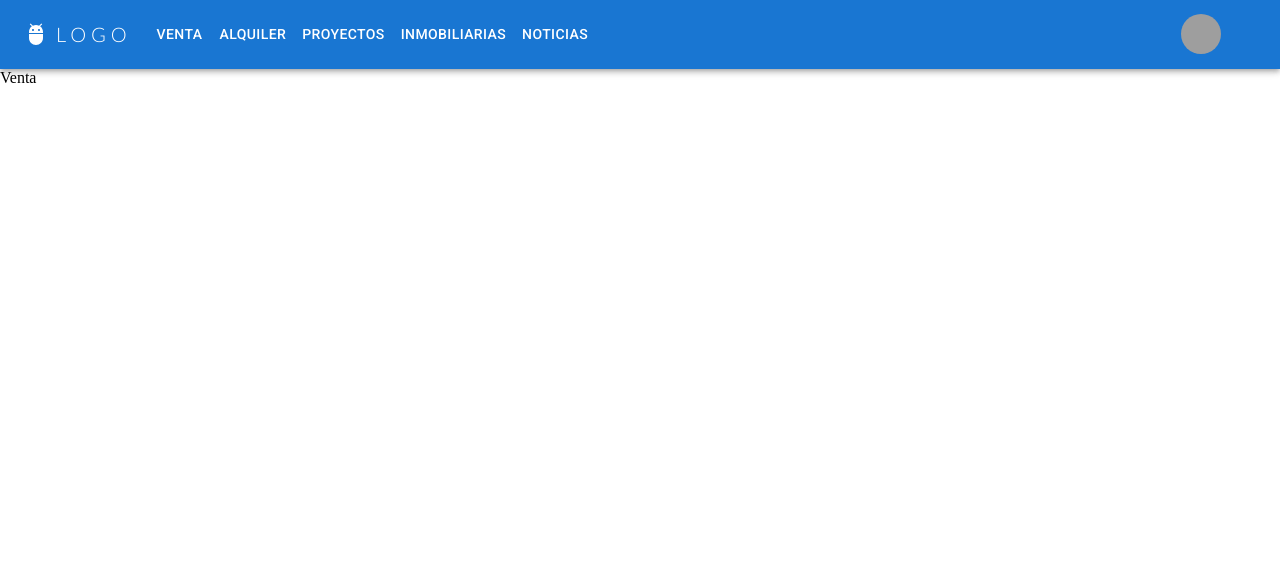
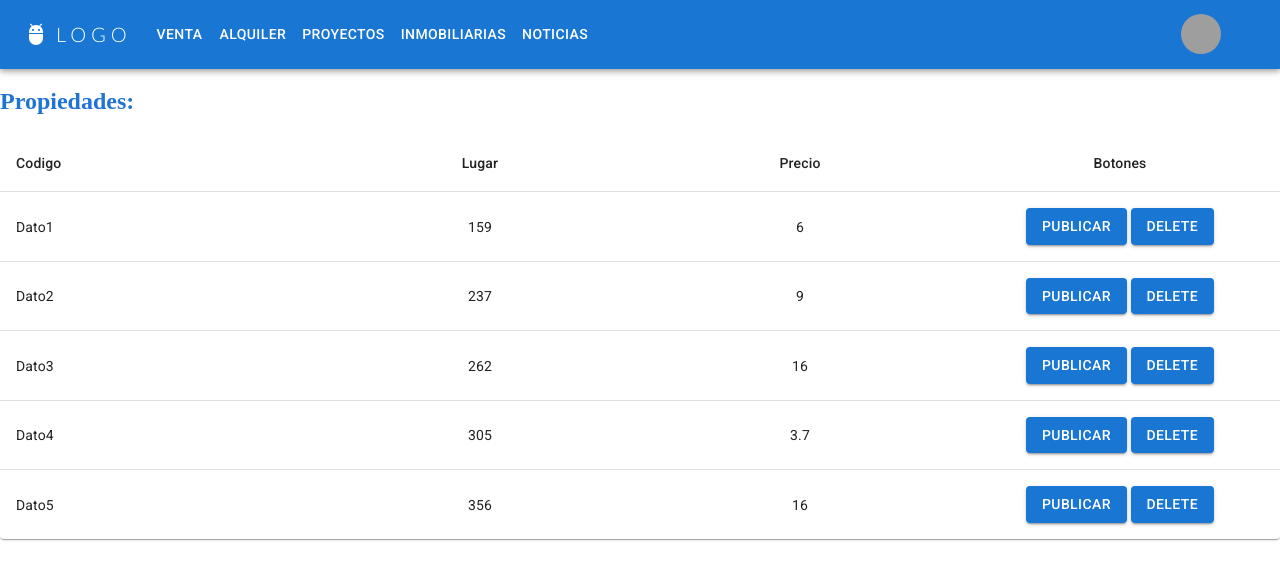
Before and after one commit to elfabito/proyecto-final-marketplace, a React (Create React App) app: page /venta in a window 1280 px wide. Shown: the top 580 px of the page. Built offline with nearby package versions, Linux system fonts and the light colour scheme; grey boxes are pictures that could not be loaded; what react-swipeable-views-utils would draw is missing.

Commit message:
guardado de dataTable la cual esta llamada en Venta x el momento

```diff
--- a/src/pages/Venta.js
+++ b/src/pages/Venta.js
@@ -1,8 +1,10 @@
 import React from 'react'
+import Data_table from '../Components/Data_table'
 
 const Venta = () => {
   return (
-    <div>Venta</div>
+
+    <Data_table/>
   )
 }
 
```
